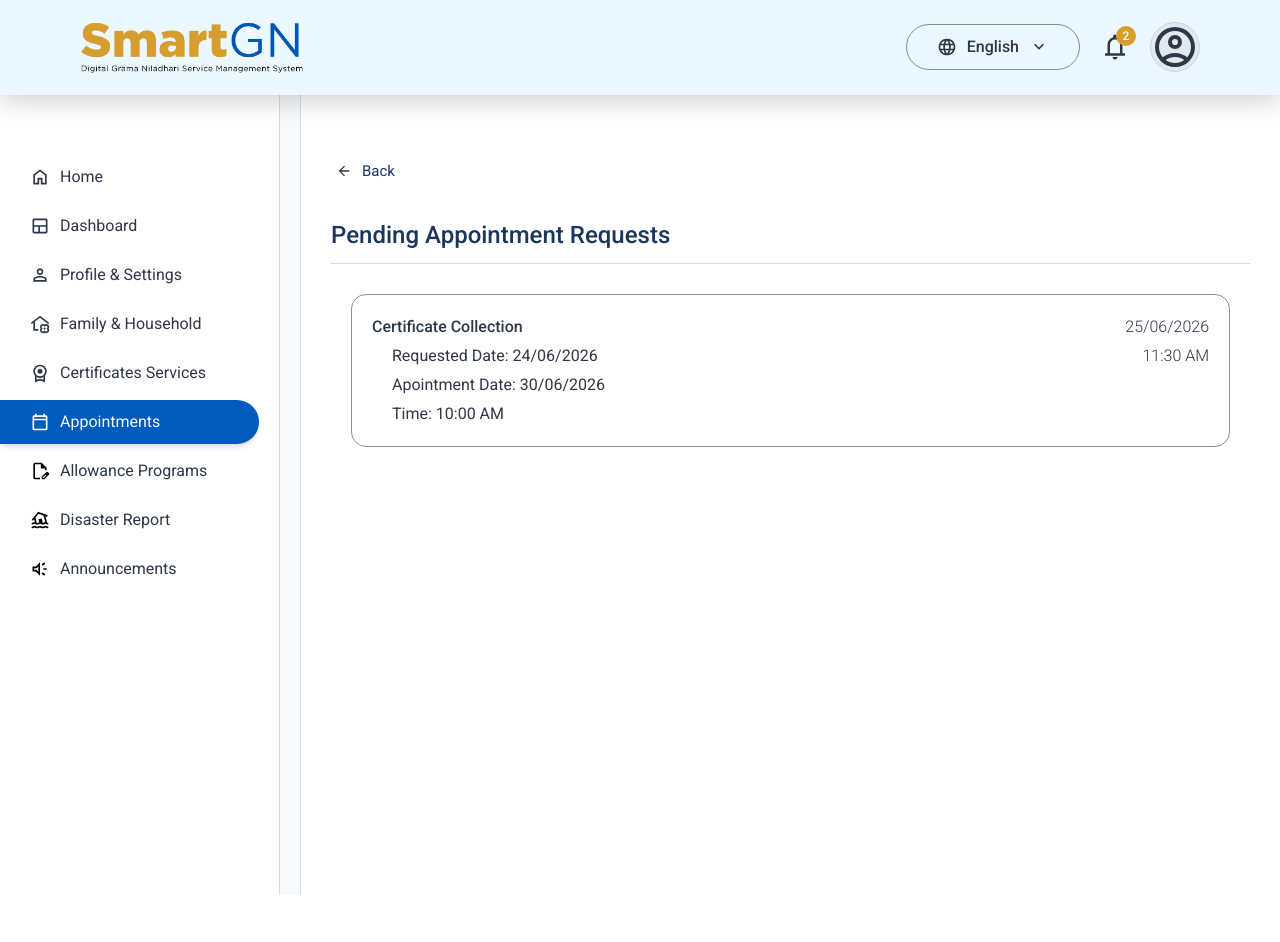
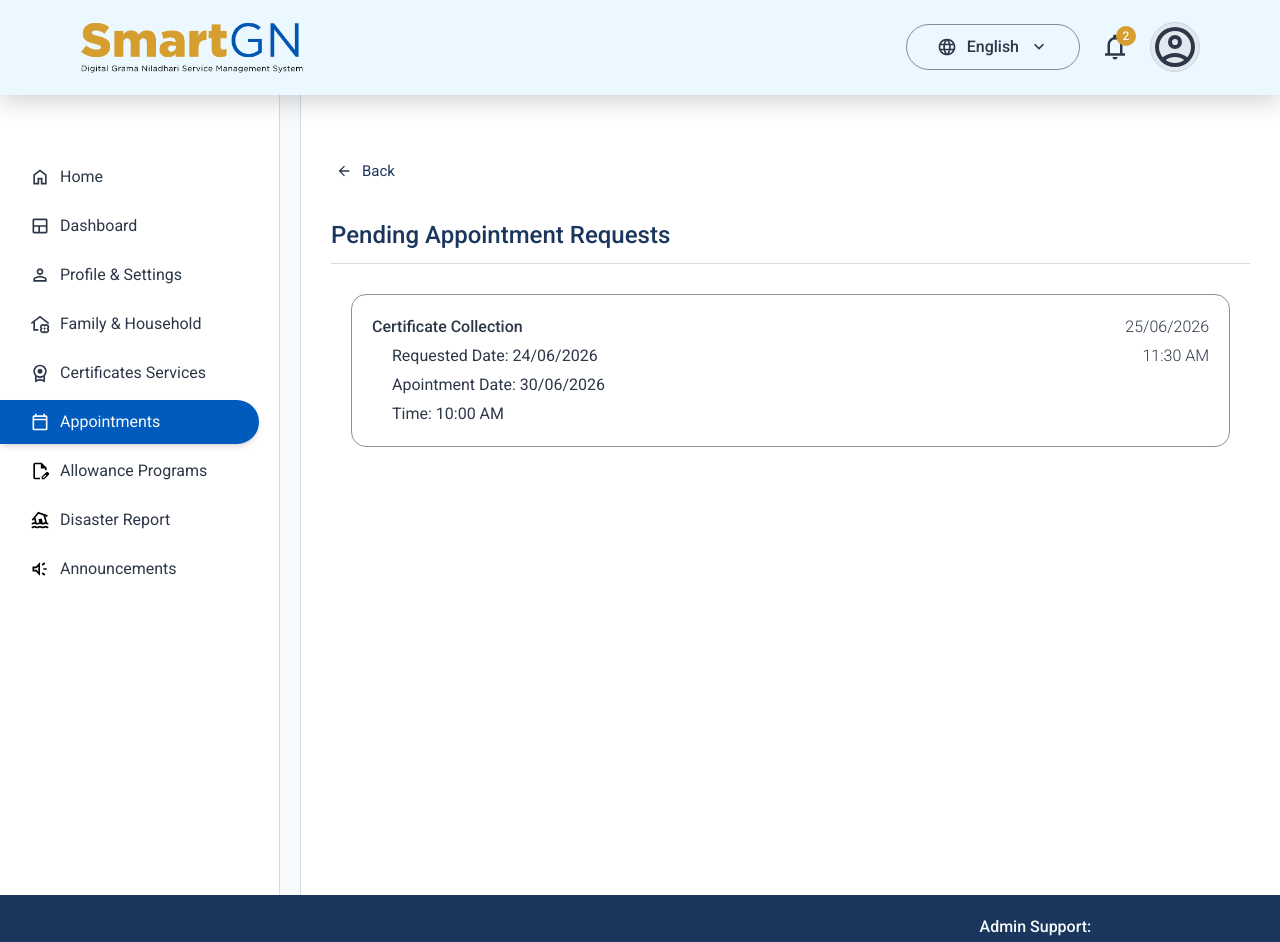
Before and after one commit to Mogith-Code/SmartGN-Digital-GN-Service-Management-System, a React (Vite) app in the folder SmartGN/: page /RAppointment/ApprovedAppointmentRequests in a window 1280 px wide. Shown: the top 942 px of the page. Before the commit the page ends 895 px from the top, so only its background shows below. Built offline with nearby package versions, Linux system fonts and the light colour scheme.

Commit message:
Add footer

```diff
--- a/SmartGN/src/Components/AppointmentsPage/ApprovedAppointmentsRequests.jsx
+++ b/SmartGN/src/Components/AppointmentsPage/ApprovedAppointmentsRequests.jsx
@@ -4,6 +4,7 @@ import RSidebar from "../Common/RSidebar";
 import { useLanguage } from "../../utils/translate";
 import { useNavigate } from "react-router-dom";
 import backIcon from "../../assets/arrow_back_24dp_2D3748_FILL0_wght400_GRAD0_opsz24.svg";
+import Footer from "../Common/Footer";
 
 function ApprovedAppointmentsRequests() {
   const navigate = useNavigate();
@@ -67,6 +68,8 @@ function ApprovedAppointmentsRequests() {
           </div>
         </div>
       </div>
+
+      <Footer />
     </div>
   );
 }
--- a/SmartGN/src/Components/AppointmentsPage/PendingAppointmentRequests.jsx
+++ b/SmartGN/src/Components/AppointmentsPage/PendingAppointmentRequests.jsx
@@ -6,6 +6,7 @@ import backIcon from "../../assets/arrow_back_24dp_2D3748_FILL0_wght400_GRAD0_op
 import { useNavigate } from "react-router-dom";
 import editIcon from "../../assets/edit_24dp_F7FAFC_FILL0_wght400_GRAD0_opsz24.svg";
 import cancelIcon from "../../assets/cancel_24dp_F7FAFC_FILL0_wght400_GRAD0_opsz24.svg";
+import Footer from "../Common/Footer";
 
 function PendingAppointmentRequests() {
   const navigate = useNavigate();
@@ -88,6 +89,8 @@ function PendingAppointmentRequests() {
           </div>
         </div>
       </div>
+
+      <Footer />
     </div>
   );
 }
```
